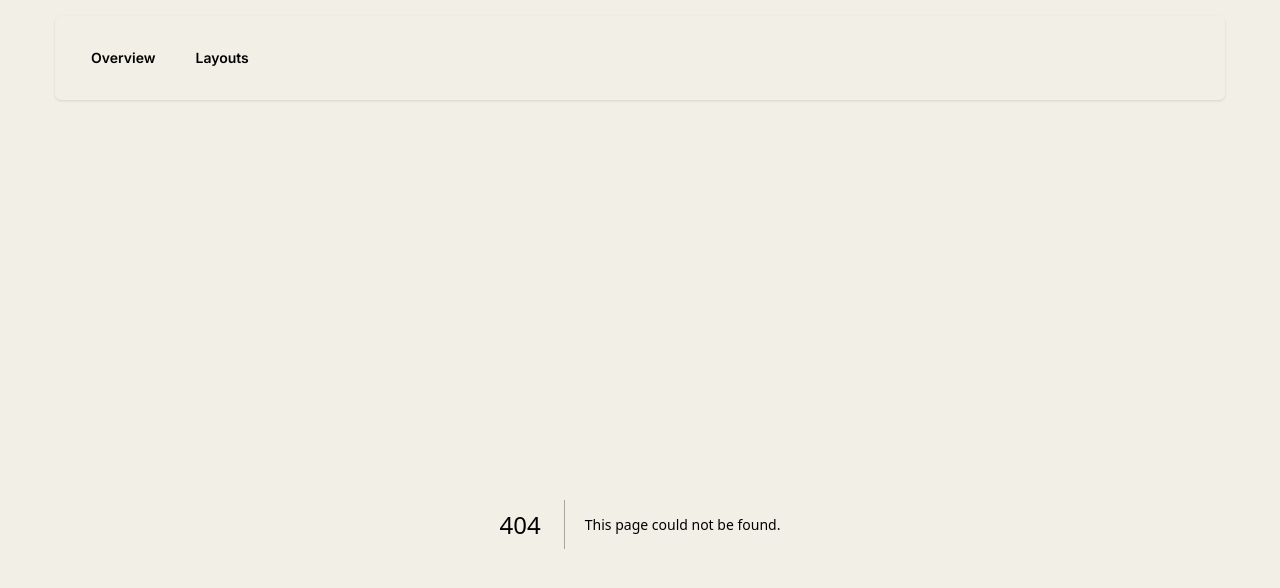
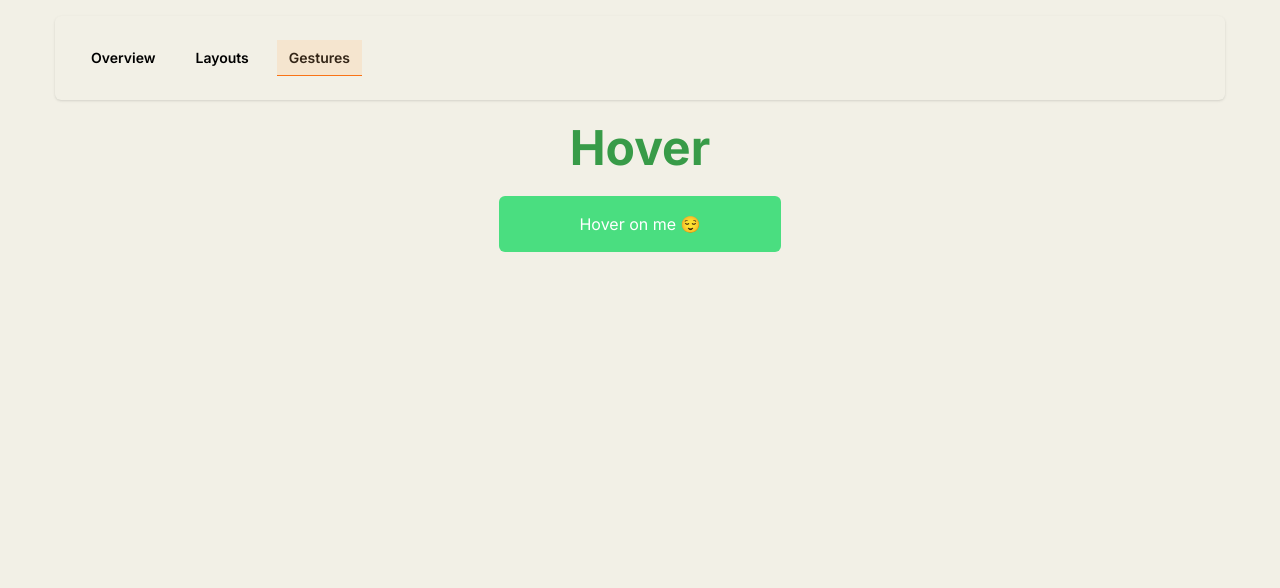
Before and after one commit to Ahsan-Ullah1871/Framer-motion, a Next.js app: page /gestures in a window 1280 px wide. Before the commit this address had no page. Shown: the top 588 px of the page. Built offline with nearby package versions, Linux system fonts and the light colour scheme.

Commit message:
- gestures practice done

```diff
--- /dev/null
+++ b/app/gestures/page.tsx
@@ -0,0 +1,9 @@
+import Gesture from "$/components/ByPages/Gesture/Gesture";
+import FLayouts from "$/components/ByPages/Layout/FLayouts";
+import React from "react";
+
+const FLayoutPage = () => {
+	return <Gesture />;
+};
+
+export default FLayoutPage;
--- /dev/null
+++ b/components/ByPages/Gesture/Gesture.tsx
@@ -0,0 +1,14 @@
+"use client";
+
+import GHover from "$/components/UI/Getsures/GHover";
+import React from "react";
+
+const Gesture = () => {
+	return (
+		<div className=" space-y-10">
+			<GHover />
+		</div>
+	);
+};
+
+export default Gesture;
--- /dev/null
+++ b/components/UI/Getsures/GHover.tsx
@@ -0,0 +1,34 @@
+import Header from "$/components/UI/Text/Header";
+import { motion } from "framer-motion";
+
+const GHover = () => {
+	return (
+		<div>
+			<Header
+				className="text-center text-[#389B48]"
+				title="Hover"
+			/>
+
+			<div className=" flex items-center justify-center mt-6">
+				<motion.button
+					whileHover={{
+						scale: 1.2,
+						borderRadius: "20px",
+					}}
+					whileTap={{
+						scale: 1,
+					}}
+					transition={{
+						ease: "easeInOut",
+						duration: 0.5,
+					}}
+					className=" min-w-60 px-20 py-4 text-white bg-green-400  flex justify-center rounded-md"
+				>
+					Hover on me 😌
+				</motion.button>
+			</div>
+		</div>
+	);
+};
+
+export default GHover;
--- a/components/UI/Headers/MainNavbar.tsx
+++ b/components/UI/Headers/MainNavbar.tsx
@@ -13,6 +13,10 @@ const MainNavbar = () => {
 		{
 			title: "Layouts",
 			href: "/layouts",
+		},
+		{
+			title: "Gestures",
+			href: "/gestures",
 		},
 	];
 
```
